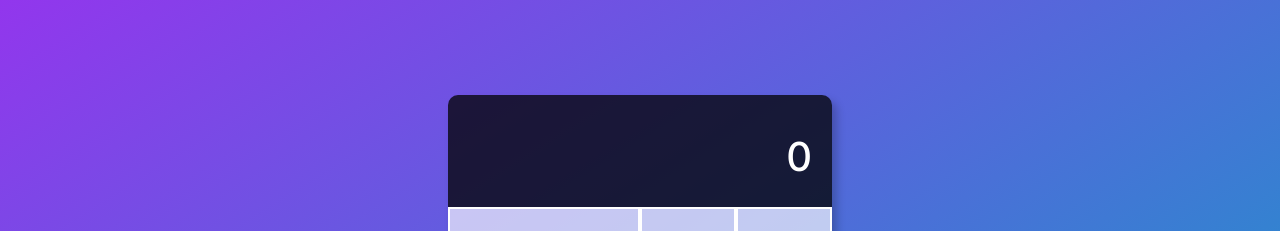
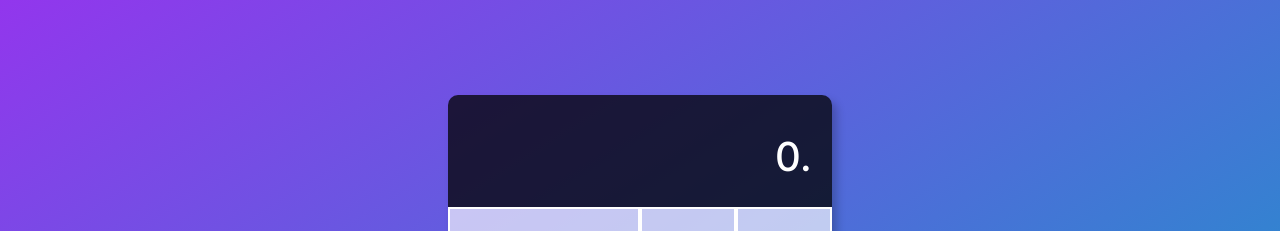
Before and after one commit to hungrybluedev/calc.ts, a React (Vite) app: page / in a window 1280 px wide. Shown: the top 231 px of the page. Built offline with nearby package versions, Linux system fonts and the light colour scheme.

Commit message:
App: add formatting for operand outputs

```diff
--- a/src/App.tsx
+++ b/src/App.tsx
@@ -7,6 +7,7 @@ import OperationButton from "./OperationButton";
 
 import calculatorReducer from "./logic";
 import { ActionType } from "./definitions";
+import { formatNumber } from "./format";
 
 function App() {
   const [{ currentOperand, previousOperand, opSymbol, operation }, dispatch] =
@@ -20,9 +21,9 @@ function App() {
     <div className="calculator-grid">
       <div className="output">
         <div className="previous-operand">
-          {previousOperand} {opSymbol}
+          {formatNumber(previousOperand)} {opSymbol}
         </div>
-        <div className="current-operand">{currentOperand}</div>
+        <div className="current-operand">{formatNumber(currentOperand)}</div>
       </div>
       <button
         className="span-two"
--- /dev/null
+++ b/src/format.ts
@@ -0,0 +1,13 @@
+export const formatNumber = (numberString: string): string => {
+  if (!numberString) {
+    return "";
+  }
+  const temporary = parseFloat(numberString).toPrecision(12);
+  let lastUsefulDigit = temporary.length - 1;
+  while (lastUsefulDigit >= 0 && temporary[lastUsefulDigit] === "0") {
+    lastUsefulDigit--;
+  }
+  return lastUsefulDigit === temporary.length - 1
+    ? temporary
+    : temporary.slice(0, lastUsefulDigit + 1);
+};
```
